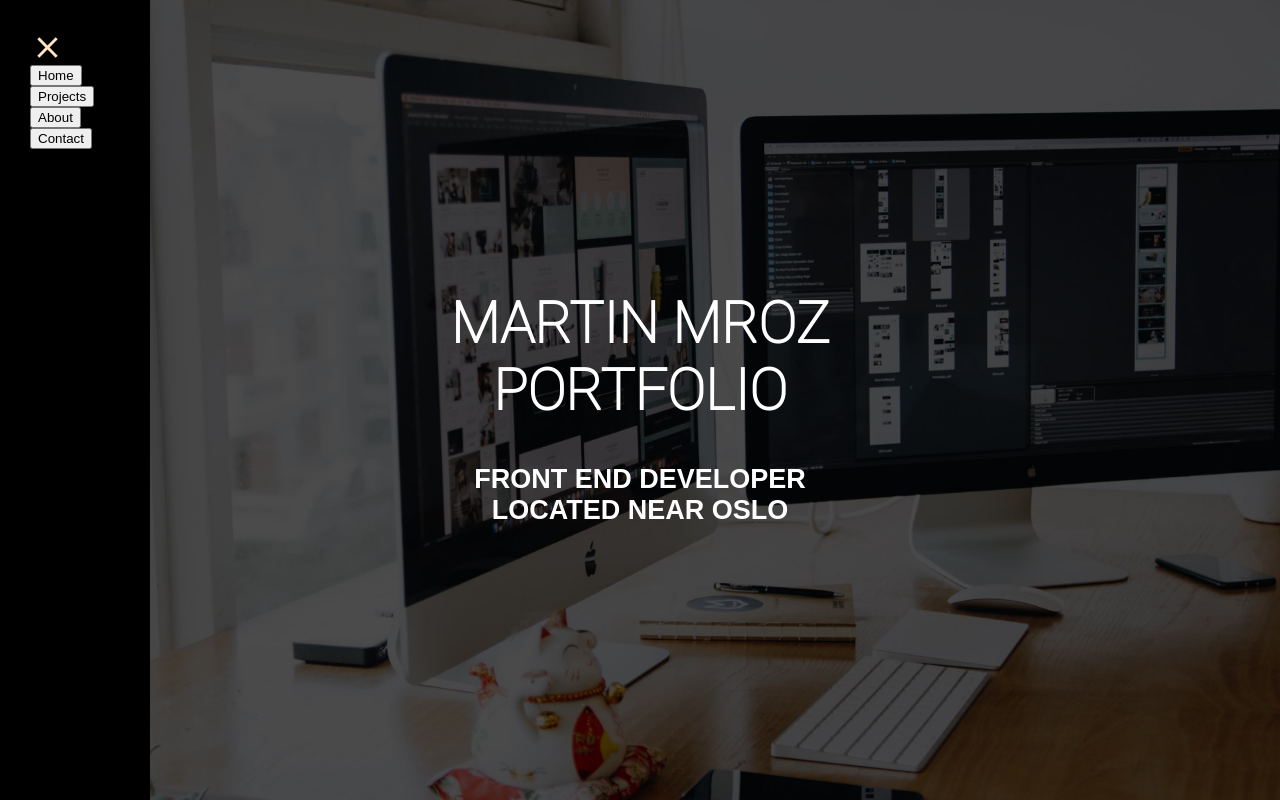
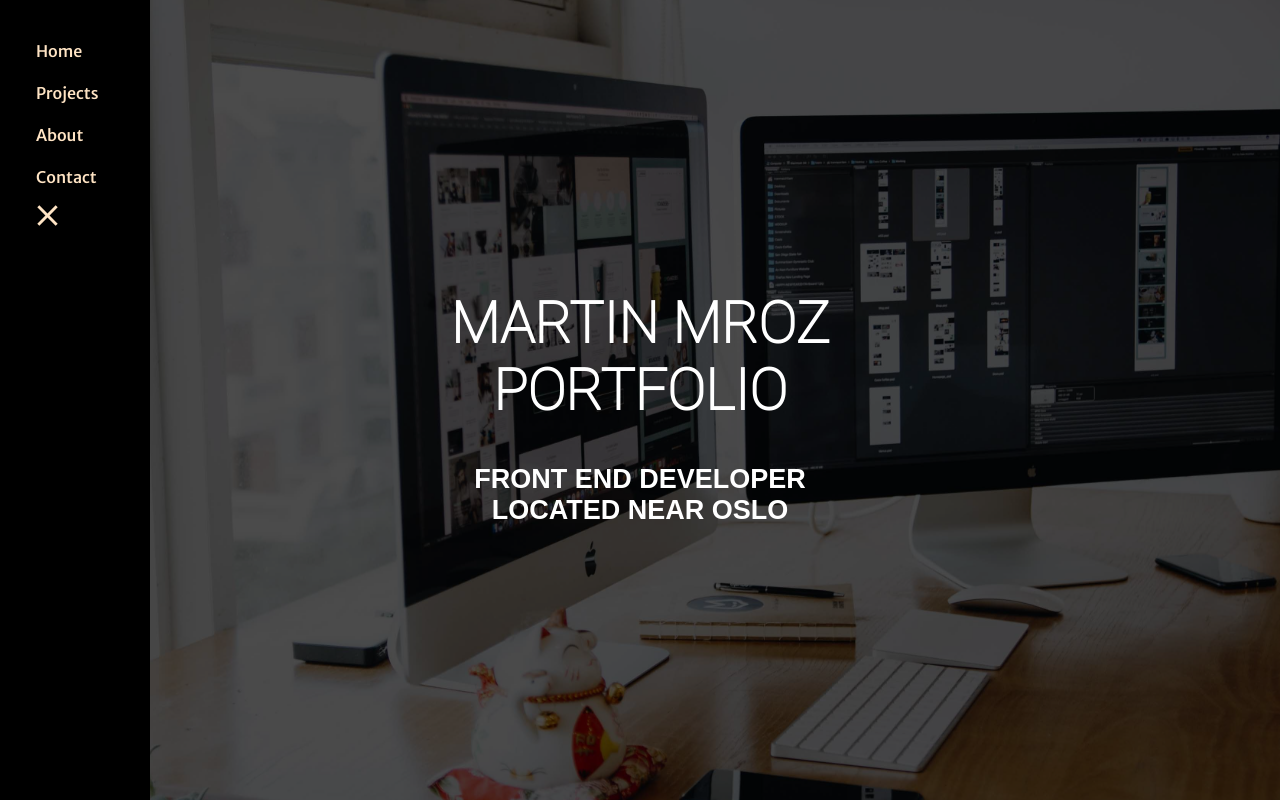
Before and after one commit to martinMr79/portfolio2, a React (Create React App) app: page / in a window 1280 px wide. Both pictures are taken after a click on the element 47 px from the left and 47 px from the top of the page. Shown: the top 800 px of the page. Built offline with nearby package versions, Linux system fonts and the light colour scheme.

Commit message:
fixed navbar styling

```diff
--- a/src/components/navbar/Navbar.jsx
+++ b/src/components/navbar/Navbar.jsx
@@ -1,5 +1,5 @@
 import React, { useState } from 'react';
-import { Header, Nav, IconContainer } from './Styled';
+import { Header, Nav, IconContainer, NavLink } from './Styled';
 /* import { Link as ScrollLink } from 'react-scroll'; */
 import CloseIcon from '@mui/icons-material/Close';
 import MenuIcon from '@mui/icons-material/Menu';
@@ -17,10 +17,10 @@ function Navbar({ onSectionClick }) {
         <IconContainer onClick={toggle}>
           {isOpen ? <CloseIcon fontSize="large" /> : <MenuIcon fontSize="large" />}
         </IconContainer>
-        <button onClick={() => onSectionClick('home')}>Home</button>
-        <button onClick={() => onSectionClick('projects')}>Projects</button>
-        <button onClick={() => onSectionClick('about')}>About</button>
-        <button onClick={() => onSectionClick('contact')}>Contact</button>
+        <NavLink onClick={() => onSectionClick('home')} isOpen={isOpen}>Home</NavLink>
+        <NavLink onClick={() => onSectionClick('projects')} isOpen={isOpen}>Projects</NavLink>
+        <NavLink onClick={() => onSectionClick('about')} isOpen={isOpen}>About</NavLink>
+        <NavLink onClick={() => onSectionClick('contact')} isOpen={isOpen}>Contact</NavLink>
       </Nav>
     </Header>
   );
--- a/src/components/navbar/Styled.jsx
+++ b/src/components/navbar/Styled.jsx
@@ -42,8 +42,10 @@ export const IconContainer = styled.div`
   cursor: pointer;
 `;
 
-export const NavLink = styled.a`
+export const NavLink = styled.button`
   color: bisque;
+  background-color: black;
+  border: none;
   position: relative;
   margin-top: 50px;
   margin-bottom: 0px;
--- a/src/components/projects/Projects.jsx
+++ b/src/components/projects/Projects.jsx
@@ -83,8 +83,9 @@ const projects = [
 
 function Projects() {
 
-  const { ref } = useInView({
-    /* Optional: add configuration here, such as threshold: 0.1 */
+  const { ref, inView } = useInView({
+    triggerOnce: true,
+    threshold: 0.1, // Triggers when 10% of the target is visible
   });
 
 
@@ -101,6 +102,7 @@ function Projects() {
   return (
       <ProjectSection ref={ref}>
       <H2>Projects</H2>
+      {inView && (
       <ProjectsContainer>
         {projects.map(project => (
           <FadeInSection key={project.id} hasBackground={true} applyHoverEffect={true}>
@@ -121,6 +123,7 @@ function Projects() {
           </FadeInSection>
         ))}
       </ProjectsContainer>
+      )}
       <Modal show={!!selectedProject} project={selectedProject} onClose={closeModal}>
   {selectedProject && (
     <>
```
